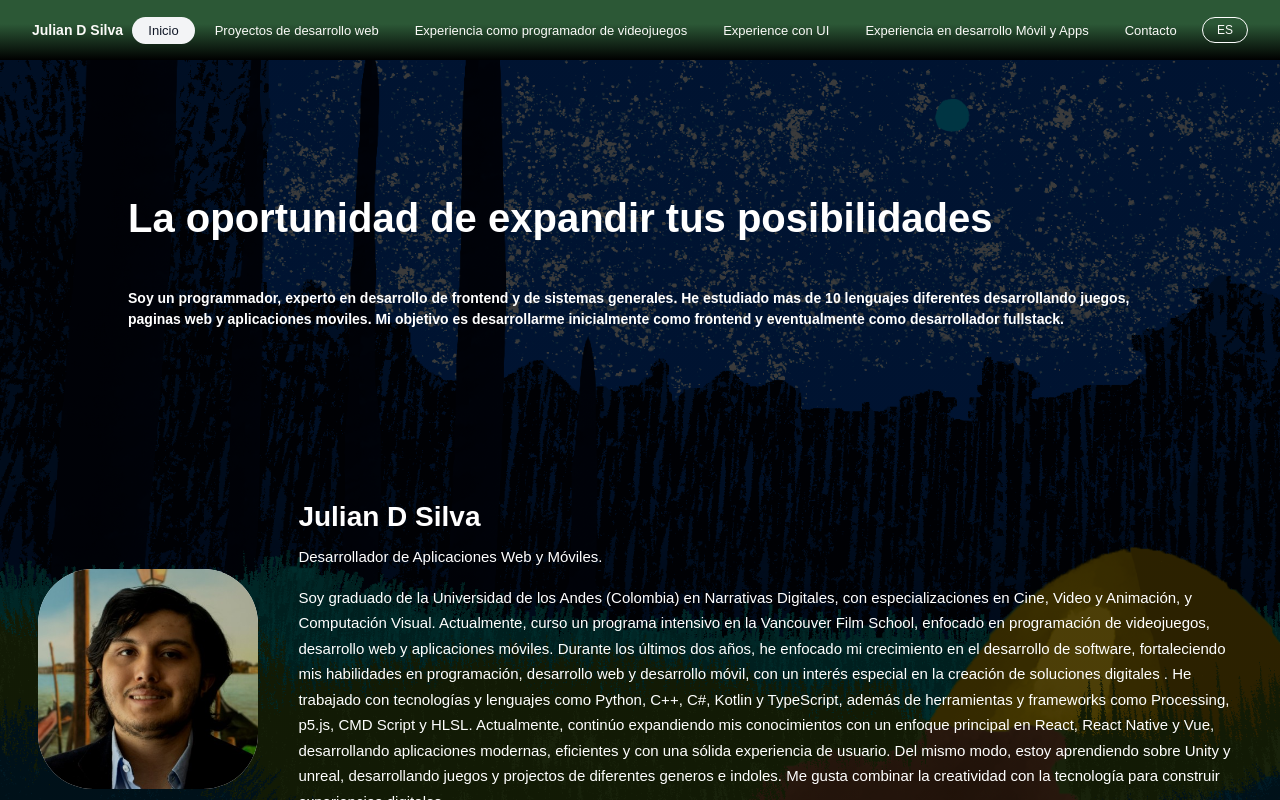
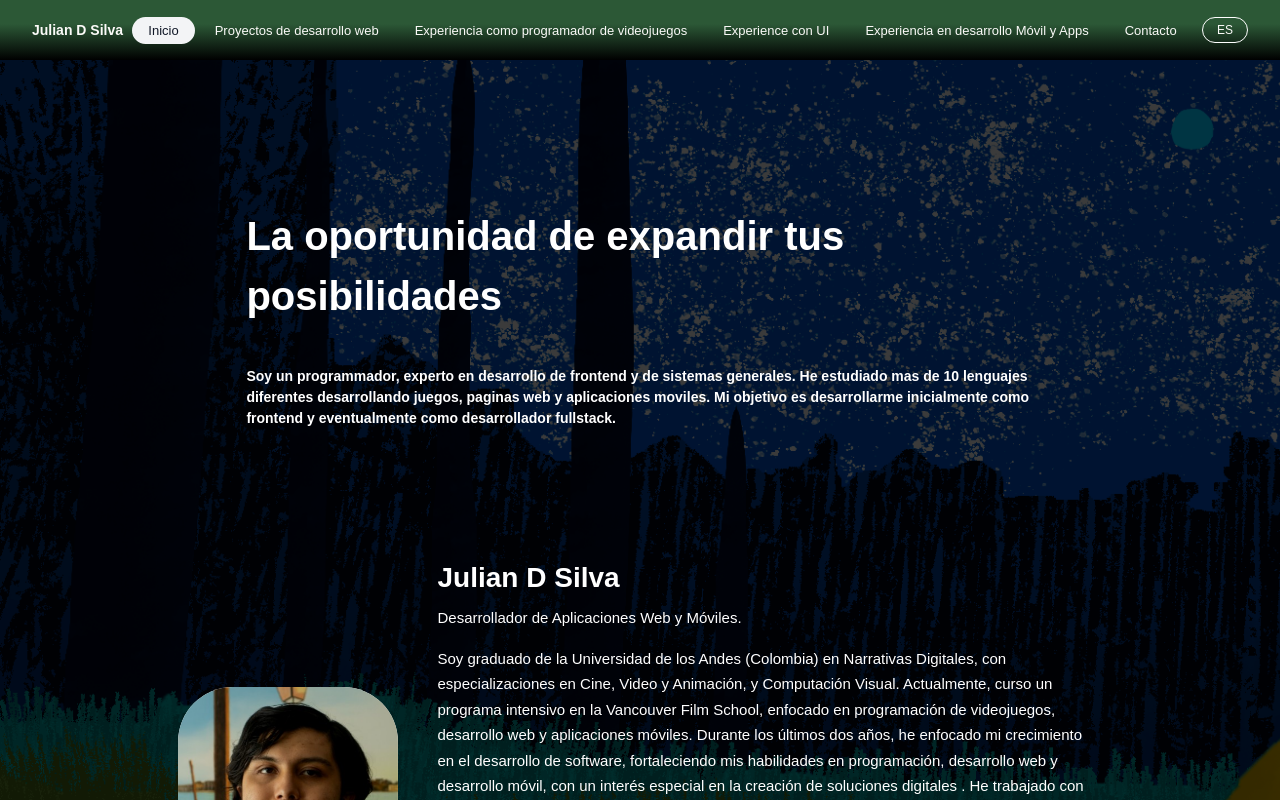
Before and after one commit to neondsilvam/Programming_portfolio, a React (Vite) app: page /#/ in a window 1280 px wide. Shown: the top 800 px of the page. Built offline with nearby package versions, Linux system fonts and the light colour scheme; a web font is replaced by a local one.

Commit message:
progress aniation

```diff
--- a/src/pages/Perfil.tsx
+++ b/src/pages/Perfil.tsx
@@ -6,13 +6,14 @@ import {useEffect, useState} from "react"
 export function Perfil() {
   const { t } = useLang()
   const { name, role, description, tags, catchPhrase, identitySentence } = t.profilePage;
-    const [isMounted, setIsMounted] = useState(false);
+
+  const [isMounted, setIsMounted] = useState(false);
     useEffect(() => {
         setIsMounted(false);
     }, []);
 
   return (
-    <section className={`styles.section ${isMounted ? 'FadeOut' : ''}`}>
+    <section className={isMounted ? styles.section : styles.section}>
       <div className={styles.firstPageArea}>
         <h1 className={styles.catchPhrase}>{catchPhrase}</h1>
         <h5 className={styles.identityPhrase}>{identitySentence}</h5>
```
